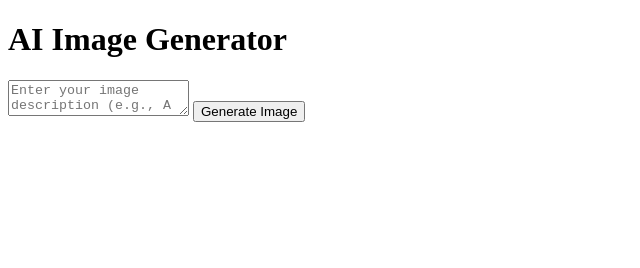
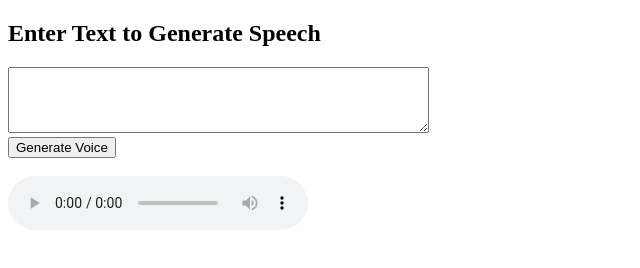
Before and after one commit to Offex86/Offex86, a plain HTML site: page index.html in a window 1280 px wide. Shown: the whole page, without its empty margins (0-640 px from the left). Drawn offline with Linux system fonts and the light colour scheme.

Commit message:
Update index.html

```diff
--- a/index.html
+++ b/index.html
@@ -1,22 +1,38 @@
 <!DOCTYPE html>
-<html lang="hi">
+<html lang="en">
 <head>
     <meta charset="UTF-8">
     <meta name="viewport" content="width=device-width, initial-scale=1.0">
-    <title>AI Image Generator</title>
-    <link rel="stylesheet" href="styles.css">
+    <title>AI Voice Generator</title>
 </head>
 <body>
-    <div class="container">
-        <h1>AI Image Generator</h1>
-        <form id="imageForm">
-            <textarea id="prompt" placeholder="Enter your image description (e.g., A sunset over mountains)"></textarea>
-            <button type="submit">Generate Image</button>
-        </form>
-        <div id="result">
-            <img id="generatedImage" src="" alt="Generated Image" style="display: none;">
-        </div>
-    </div>
-    <script src="script.js"></script>
+    <h2>Enter Text to Generate Speech</h2>
+    <textarea id="text-input" rows="4" cols="50"></textarea><br>
+    <button onclick="generateVoice()">Generate Voice</button>
+    <br><br>
+    <audio id="audio-player" controls></audio>
+
+    <script>
+        async function generateVoice() {
+            const text = document.getElementById("text-input").value;
+            if (!text) {
+                alert("Please enter text");
+                return;
+            }
+
+            const response = await fetch("http://localhost:5000/generate-voice", {
+                method: "POST",
+                headers: { "Content-Type": "application/json" },
+                body: JSON.stringify({ text })
+            });
+
+            const data = await response.json();
+            if (data.audio_url) {
+                document.getElementById("audio-player").src = data.audio_url;
+            } else {
+                alert("Error: " + data.error);
+            }
+        }
+    </script>
 </body>
 </html>
```
